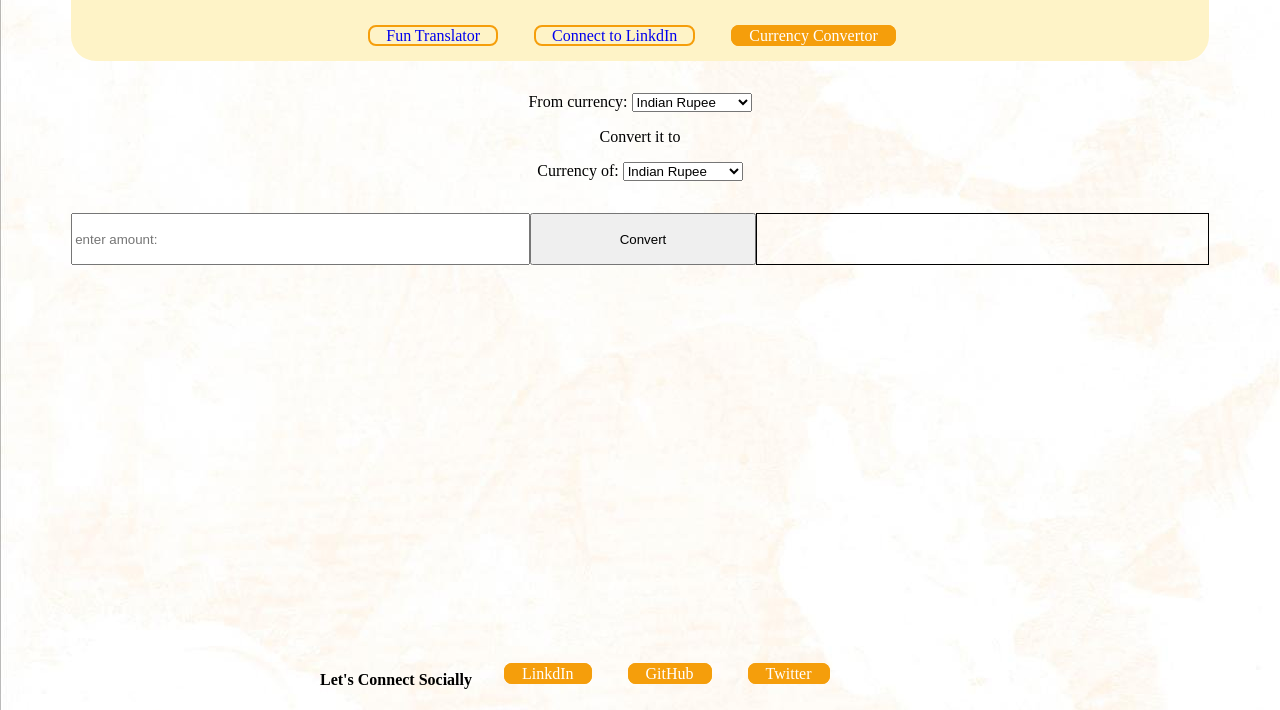
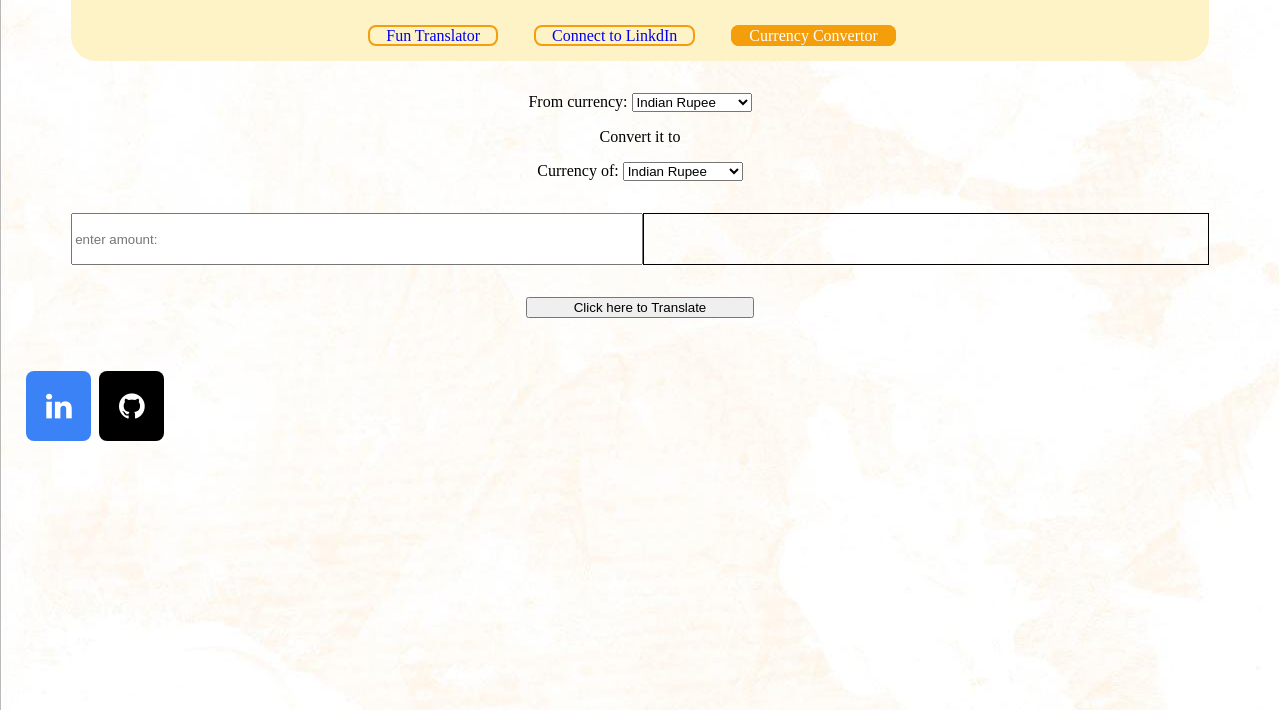
Before and after one commit to ashishy258/My-Applications, a plain HTML site: page pages/currencyConversion.html in a window 1280 px wide. Shown: the part 90-800 px from the top of the page. Drawn offline with Linux system fonts and the light colour scheme; a web font is replaced by a local one.

Commit message:
button fix:

```diff
--- a/pages/currencyConversion.html
+++ b/pages/currencyConversion.html
@@ -7,6 +7,7 @@
         <title>Ashish_MyWork/blogs</title>
         <meta name="description" content="">
         <meta name="viewport" content="width=device-width, initial-scale=1">
+        <link rel="stylesheet" href="https://cdnjs.cloudflare.com/ajax/libs/font-awesome/4.7.0/css/font-awesome.min.css">
         <link rel="stylesheet" href="/style/styles.css">
     </head>
     <body>
@@ -40,16 +41,16 @@
                 </select>
         </div>
         <div class="container" style="display: flex;">
-            <input style="width: 40%;" id="input" type="number"  placeholder="enter amount: "></input>
-            <button style="width: 20%;" id="translate" >Convert</button>
-            <div style="border: 1px solid black;width: 40%;height:50px;" id="output" ></div>
+            <input style="width: 50%;" id="input" type="number"  placeholder="enter amount: "></input>
+            <div style="border: 1px solid black;width: 50%;height:50px;" id="output" ></div>
+        </div>
+        <div class="container" >
+            <button style="width: 20%;" id="translate" >Click here to Translate</button>
         </div>
         <div class="footer">
-            <h4 >Let's Connect Socially</h4>
             <ul>
-                <li class="bottom_footer" ><a href="https://www.linkedin.com/in/ashish-yadav-875004148/" class="link_color" >LinkdIn</a></li>
-                <li class="bottom_footer"><a href="https://github.com/ashishy258?tab=repositories" class="link_color" >GitHub</a></li>
-                <li class="bottom_footer"><a href="/" class="link_color" >Twitter</a></li>
+                <li class="bottom_footer" ><a target="_blank" rel="noopener" class="fa fa-linkedin" href="https://www.linkedin.com/in/ashish-yadav-875004148/" class="link_color" ></a></li>
+                <li class="bottom_footer"><a target="_blank" rel="noopener" class="fa fa-github" href="https://github.com/ashishy258?tab=repositories" class="link_color" ></a></li>
             </ul>
         </div>
         <script src="/js/currencyConversion.js" type="text/javascript" ></script>
--- a/style/styles.css
+++ b/style/styles.css
@@ -57,17 +57,30 @@ a{
 }
 .bottom_footer{
     display: inline;
-    padding: 1rem 1rem;
+
+}
+.fa {
+    padding: 20px;
+    font-size: 30px;
+    width: 25px;
+    text-align: center;
+    text-decoration: none;
+    margin: 5px 2px;
+}
+.fa:hover {
+    opacity: 0.7;
 }
 
-.footer{
-    display: flex;
-    position: fixed;
-    left: 25%;
-    bottom: 0;
-    width: 50%;
-    text-align: center;
+.fa-linkedin {
+  background: #3B82F6;
+  color:white;
+  border: none;
 }
+.fa-github {
+    background:black;
+    color:white;
+    border: none;
+  }
 
 @media screen and (max-width: 800px) {
 
```
Also changed, not shown: index.html (+8 -6 lines), pages/linkedIn.html (+3 -4 lines).
